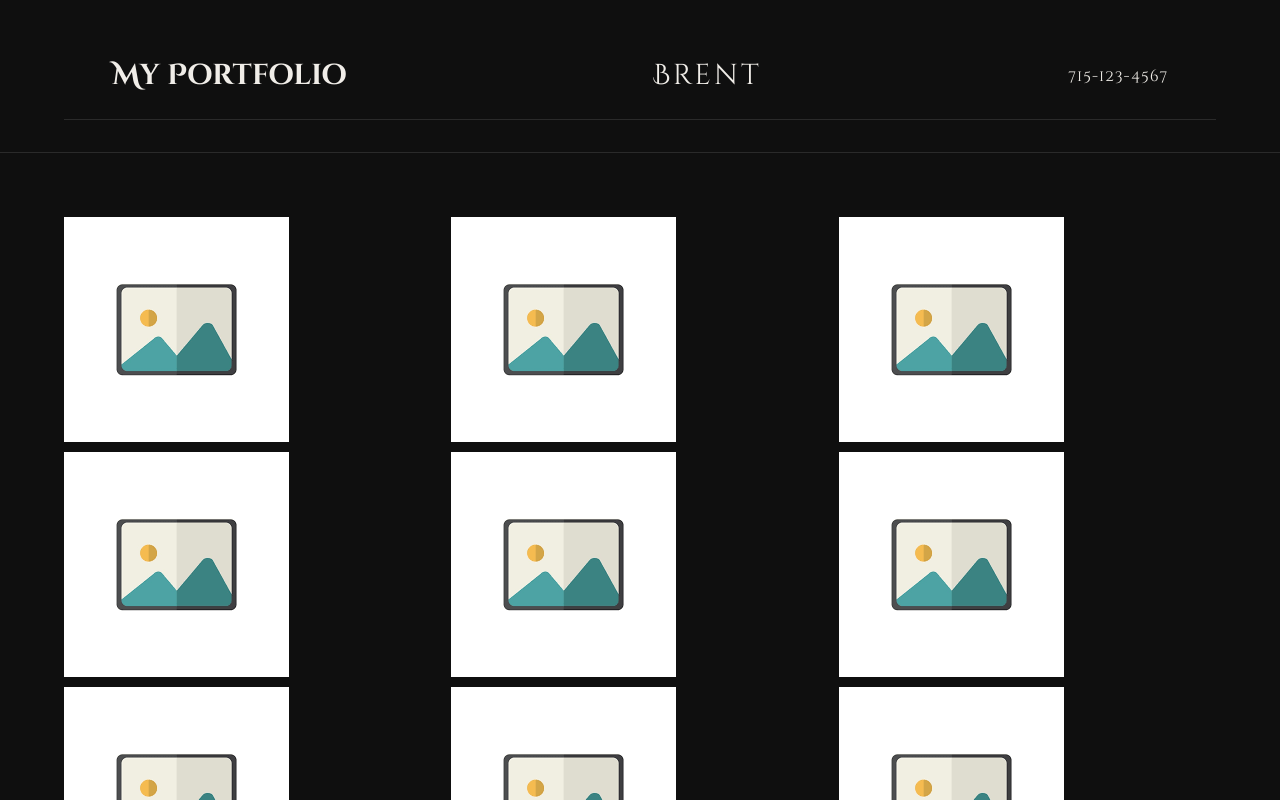
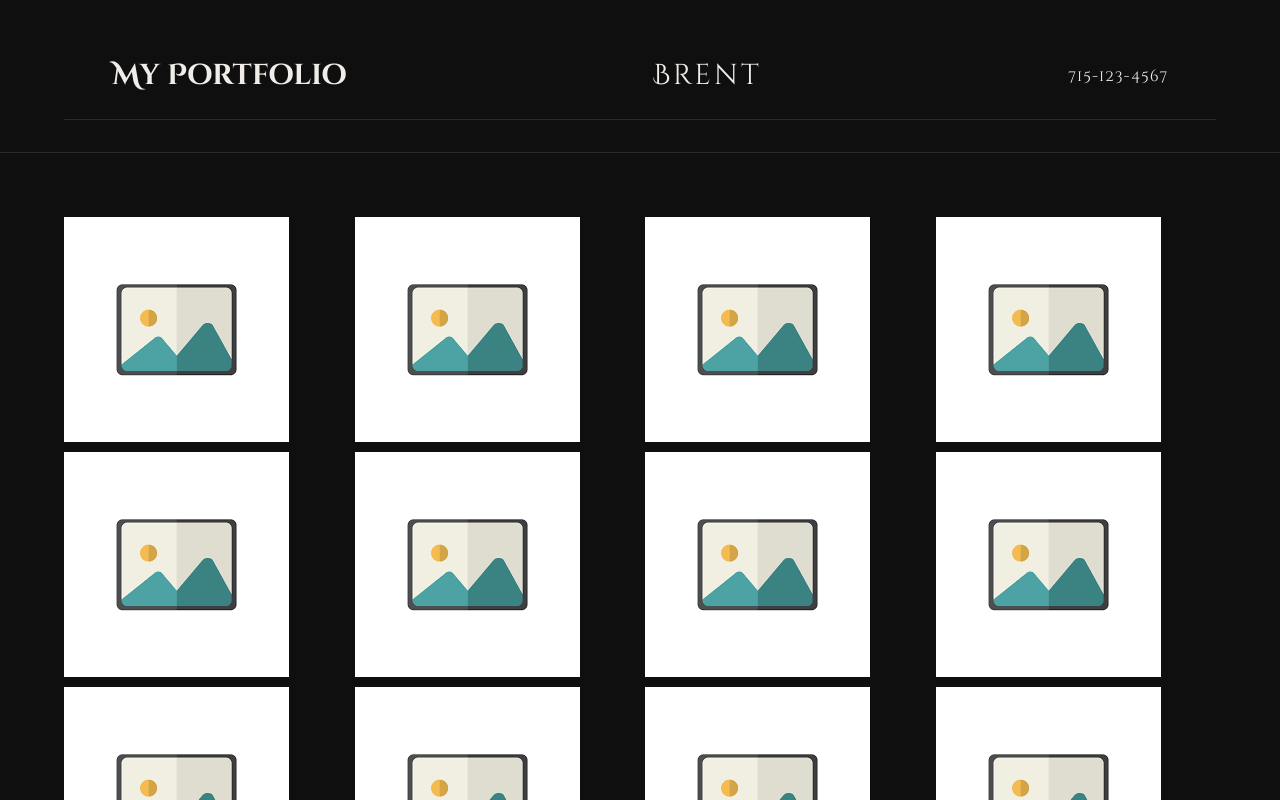
Before and after one commit to caspengren/Brent-portfolio, a React (Vite) app: page / in a window 1280 px wide. Shown: the top 800 px of the page. Built offline with nearby package versions, Linux system fonts and the light colour scheme; a web font is replaced by a local one.

Commit message:
feat: update ImageGrid layout to use four columns for improved image display

```diff
--- a/src/ImageGrid.jsx
+++ b/src/ImageGrid.jsx
@@ -1,6 +1,6 @@
 export default function ImageGrid() {
   return (
-    <div style={{ display: "grid", gridTemplateColumns: "repeat(3, 1fr)", gap: "10px" }}>
+    <div style={{ display: "grid", gridTemplateColumns: "repeat(4, 1fr)", gap: "10px" }}>
       <img src="./assets/placeholder.png" alt="Placeholder 1" />
       <img src="./assets/placeholder.png" alt="Placeholder 2" />
       <img src="./assets/placeholder.png" alt="Placeholder 3" />
@@ -28,3 +28,4 @@ export default function ImageGrid() {
     </div>
   );
 }
+{/* can use a flex box for this could maybe be better for diffrent sized images? */ }
```
